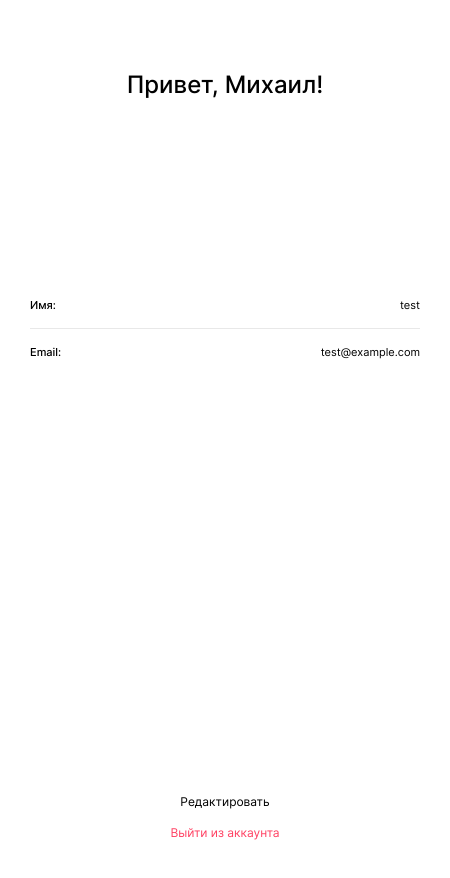
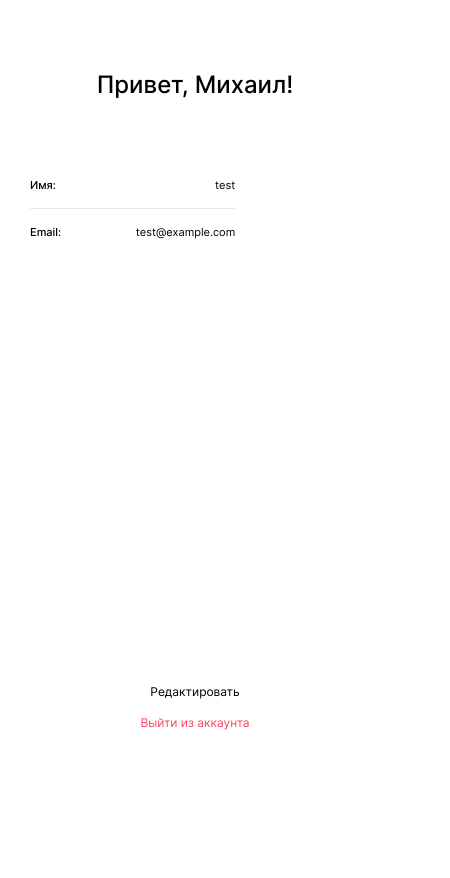
Before and after one commit to TearsOprah/movies-explorer-frontend, a React (Create React App) app: page /profile in a window 390 px wide. Shown: the whole page, 450 px wide, since content can reach past the window. After the commit the page ends 844 px from the top, so only its background shows below. Built offline with nearby package versions, Linux system fonts and the light colour scheme.

Commit message:
fix: правки верстки Profile

```diff
--- a/src/components/Profile/Profile.css
+++ b/src/components/Profile/Profile.css
@@ -2,9 +2,12 @@
   max-width: 410px;
   display: flex;
   flex-direction: column;
+  justify-content: space-between;
   margin: 0 auto;
   padding-top: 74px;
   padding-bottom: 70px;
+  min-height: calc(100vh - 74px);
+  box-sizing: border-box;
 }
 
 .profile__title {
@@ -13,6 +16,7 @@
   font-weight: 500;
   font-size: 24px;
   line-height: 29px;
+  text-align: center;
 }
 
 .profile__inputs {
@@ -20,7 +24,7 @@
   flex-direction: column;
   gap: 17px;
   padding-top: 123px;
-  padding-bottom: 220px;
+  /*padding-bottom: 220px;*/
 }
 
 .profile__inputs-block {
@@ -96,17 +100,21 @@
   cursor: pointer;
 }
 
+@media (max-width: 880px) {
+  .profile {
+    padding-top: 236px;
+    padding-bottom: 236px;
+  }
+}
+
 @media (max-width: 600px) {
   .profile {
     width: 100%;
     padding: 70px 30px 40px;
-
-    height: calc(100vh - 74px);
-    justify-content: space-between;
   }
 
   .profile__inputs {
-    padding-top: 0;
+    padding-top: 80px;
     justify-self: self-start;
   }
 
--- a/src/components/Profile/Profile.jsx
+++ b/src/components/Profile/Profile.jsx
@@ -20,17 +20,18 @@ export default function Profile() {
 
   const handleSaveClick = () => {
     setIsEditing(false);
-    // Дополнительная логика сохранения изменений
+    // логика сохранения изменений
   };
 
   const handleLogoutClick = () => {
-    // Дополнительная логика выхода из аккаунта
+    // логика выхода из аккаунта
   };
 
   return (
     <main className={'profile'}>
+
+      <div className={'profile__container'}>
         <h1 className={'profile__title'}>Привет, Михаил!</h1>
-
         <div className={'profile__inputs'}>
           <div className={'profile__inputs-block'}>
             <label htmlFor="name" className={'profile__label'}>
@@ -59,7 +60,7 @@ export default function Profile() {
             />
           </div>
         </div>
-
+      </div>
 
       {isEditing ? (
         <div className={'profile__buttons-block'}>
```
Lines whose indentation alone changed are shown as unchanged.
